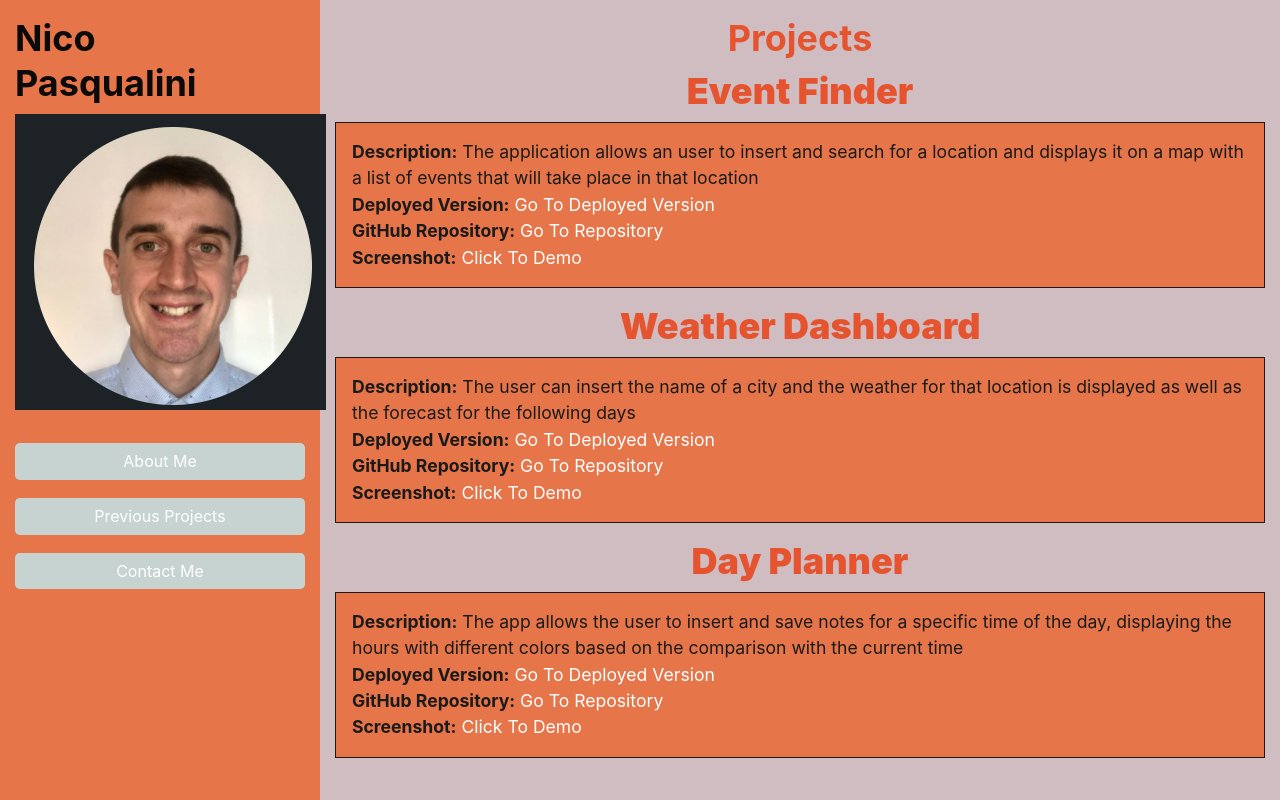
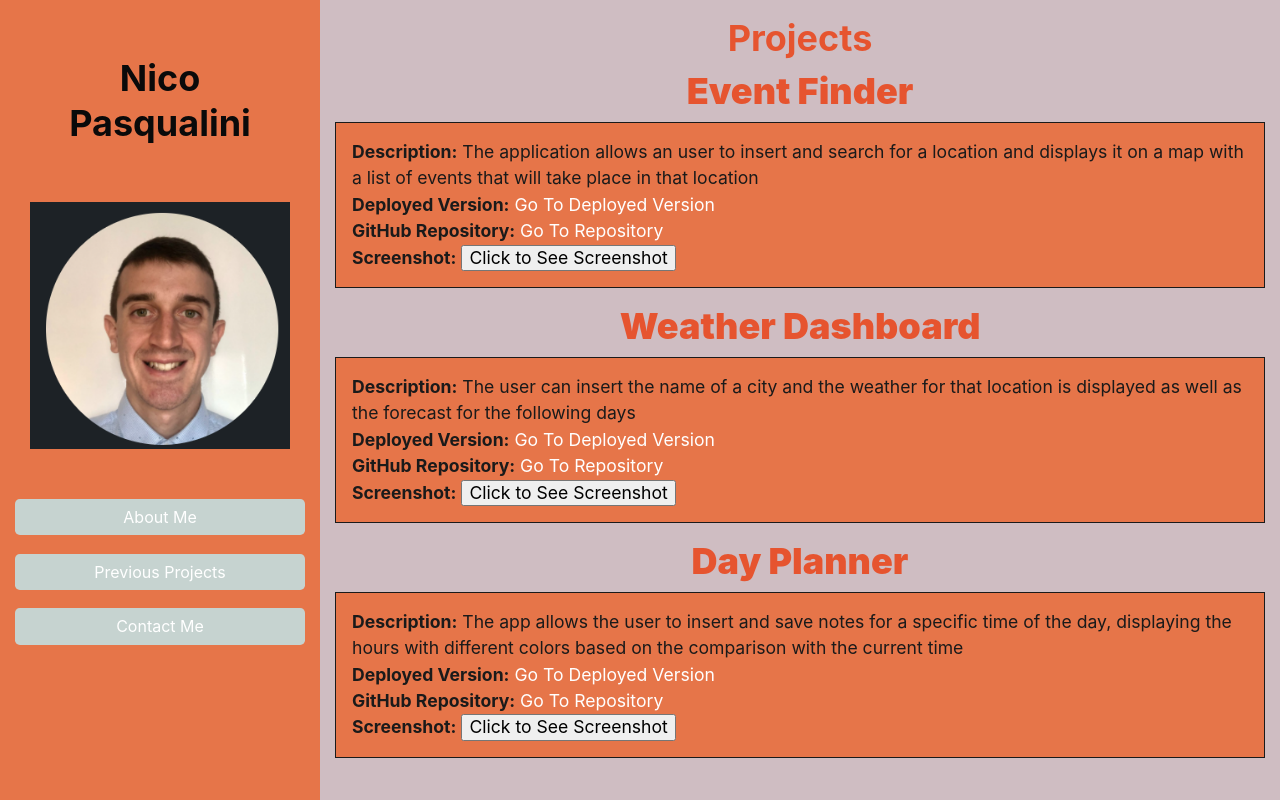
Before and after one commit to Nico749/Personal-portfolio-, a plain HTML site: page index.html in a window 1280 px wide. Both pictures are taken after a click on the button "Previous Projects". Drawn offline with nearby package versions, Linux system fonts and the light colour scheme.

Commit message:
fixing image css and screenshot function js

```diff
--- a/index.html
+++ b/index.html
@@ -15,8 +15,8 @@
 
   <div class="flex-row align-start align-stretch-md align-content-start align-content-stretch-md min-100-vh bg-primary">
     <div class="col-12 col-md-3 bg-light p-3">
-      <h1 class="text-primary">Nico <br> Pasqualini</h1>
-      <img id ="img1"src="./Demo_photos/personal-photo.png" alt="Personal photo">
+      <h1 class="text-primary text-center">Nico <br> Pasqualini</h1>
+      <img id ="img1"src="./Demo_photos/personal-photo.png" alt="Personal photo" class="col-12 col-md-12 col-sm-6 p-3">
 
 
 
--- a/script.js
+++ b/script.js
@@ -12,11 +12,14 @@ const contactsArr=[`<a href=" tel: +61 466505170">`+"Phone"+`</a>`,
 `<a href="https://github.com/Nico749">`+"GitHub Profile"+`</a>`,
 `<a href="https://www.linkedin.com/in/nico-pasqualini/">`+"LinkedIn Profile"+`</a>`,
 `<a href="./Demo_photos/Resume Pasqualini.pdf">`+"Resume"+`</a>`]
- let title=document.createElement("h1")
 
+const screenshotArr=["./Demo_photos/Event_finder.png","./Demo_photos/Weather_Screenshot.png","./Demo_photos/Day scheduler demo.png"]
+
+let title=document.createElement("h1")
  title.style.textAlign="center"
 
- function appendAboutMe(){
+
+function appendAboutMe(){
    bodyEl.innerHTML=""
 
    title.innerHTML="About Me"
@@ -39,7 +42,7 @@ function appendPreviousProjects(){
 
    title.innerHTML="Projects"
    bodyEl.appendChild(title)
-   for (let i =0;i<projectsObj.length;i++){
+   for (var i =0;i<projectsObj.length;i++){
     var project = document.createElement('p');
     project.classList.add('card', 'bg-light', 'text-dark', 'mb-3', 'p-3');
     var projectTitle=document.createElement('h1')
@@ -48,43 +51,29 @@ function appendPreviousProjects(){
     project.innerHTML+='<strong>Description:</strong> ' +projectsObj[i].summary +'<br/>'
     project.innerHTML+='<strong>Deployed Version:</strong> ' +projectsObj[i].deployed +'<br/>'
     project.innerHTML+='<strong>GitHub Repository:</strong> ' + projectsObj[i].github+ '<br/>'
-    project.innerHTML+='<strong>Screenshot:</strong> ' + projectsObj[i].screenshot
+
+    project.innerHTML+='<strong>Screenshot:</strong> ' + "<button onclick='myFunction(" + i + ")'> Click to See Screenshot </button>";
     bodyEl.appendChild(projectTitle)
     bodyEl.append(project)
    }
 }
 
-// const screenshotArr=["./Demo_photos/Event_finder.png","./Demo_photos/Weather_Screenshot.png","./Demo_photos/Day scheduler demo.png"]
 
-// function myFunction(num) {
-//     //bodyEl.innerHTML=""
+function myFunction(num) {
+   bodyEl.innerHTML=""
+   var x = document.createElement("IMG");
+   x.setAttribute("src" , screenshotArr[num] )
+   x.setAttribute("width", "100%");
+   x.setAttribute("height", "100%");
+   x.setAttribute("alt", "Screenshot Image");
+   bodyEl.appendChild(x)
 
+  let goBack=document.createElement('button')
+  goBack.innerHTML="Go Back"
+  bodyEl.appendChild(goBack)
+  goBack.addEventListener("click",appendPreviousProjects)
 
-// //for (var i=0;i<screenshotArr.length;i++)
-// //{
-//     var x = document.createElement("IMG");
-
-
-//     x.setAttribute("src" , screenshotArr[num] )
-//     x.setAttribute("width", "100%");
-//     x.setAttribute("height", "100%");
-//     x.setAttribute("alt", "Screenshot Image");
-
-
-//     bodyEl.appendChild(x)
-// //}
-
-
-
-
-
-// //})
-//   let goBack=document.createElement('button')
-//   goBack.innerHTML="Go Back"
-//   bodyEl.appendChild(goBack)
-//   goBack.addEventListener("click",appendPreviousProjects)
-
-// }
+}
 
 
 
--- a/style.css
+++ b/style.css
@@ -869,6 +869,9 @@
 
   .text-center {
     text-align: center !important;
+    margin-top: 40px;
+    margin-bottom: 40px;
+    font-weight:bold;
   }
 
   .text-justify {
@@ -1723,11 +1726,8 @@
   }
 
  #img1{
-  margin-left: auto;
-  margin-right: auto;
+
   justify-content: center;
-
-
    height:fit-content;
    width:fit-content;
    margin-bottom: 30px;
```
